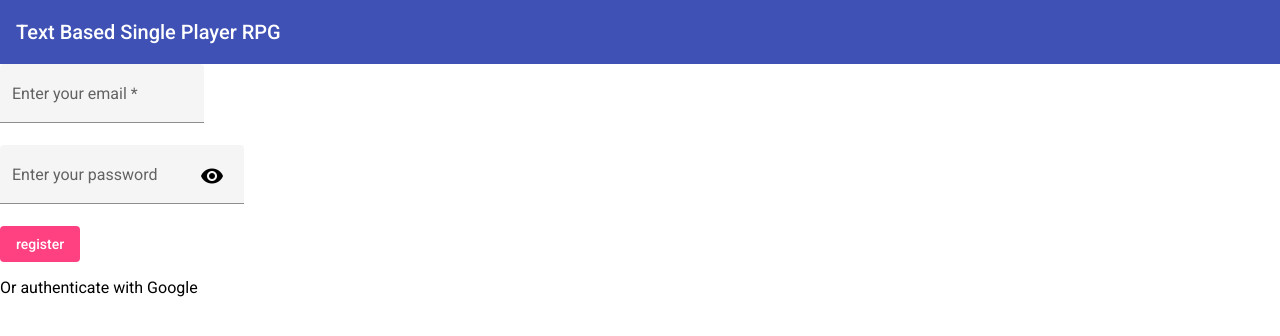
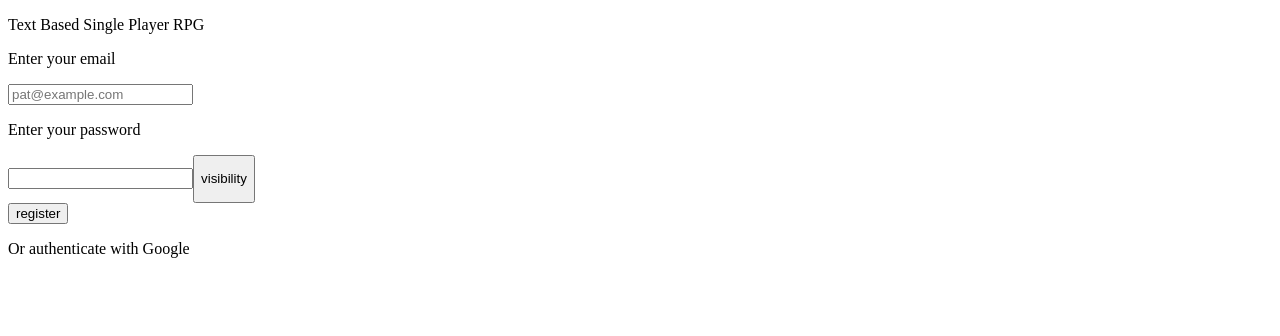
Before and after one commit to ZorTTroZ-Dev/TBSPRPG_UI, an Angular app in the folder tbsprpg/: page /register in a window 1280 px wide. Shown: the top 336 px of the page. Built offline with nearby package versions, Linux system fonts and the light colour scheme.

Commit message:
TbspRpg UI
Removed material tags.

```diff
--- a/tbsprpg/angular.json
+++ b/tbsprpg/angular.json
@@ -27,10 +27,7 @@
               "src/favicon.ico",
               "src/assets"
             ],
-            "styles": [
-              "./node_modules/@angular/material/prebuilt-themes/indigo-pink.css",
-              "src/styles.scss"
-            ],
+            "styles": [],
             "scripts": []
           },
           "configurations": {
@@ -92,10 +89,7 @@
               "src/favicon.ico",
               "src/assets"
             ],
-            "styles": [
-              "./node_modules/@angular/material/prebuilt-themes/indigo-pink.css",
-              "src/styles.scss"
-            ],
+            "styles": [],
             "scripts": []
           }
         },
--- a/tbsprpg/src/app/components/console/comresp/comresp.component.html
+++ b/tbsprpg/src/app/components/console/comresp/comresp.component.html
@@ -1,10 +1,8 @@
 <div>
     {{prompt}}
-    <mat-form-field style="width: 50%;">
         <input matInput #command
             (keyup.enter)="handleCommand(command.value)"
             [disabled]="inactive" appFocusOnShowDirective />
-    </mat-form-field>
 </div>
 <div>
     <ng-template appConsoleOutput></ng-template>
--- a/tbsprpg/src/app/components/console/header/header.component.html
+++ b/tbsprpg/src/app/components/console/header/header.component.html
@@ -2,4 +2,4 @@
     <div>zorttroz {{title}}</div>
     <div>{{version}}</div>
 </div>
-<mat-divider></mat-divider>
+<hr>
--- a/tbsprpg/src/app/components/game/movement/movement.component.html
+++ b/tbsprpg/src/app/components/game/movement/movement.component.html
@@ -1,5 +1,5 @@
 <div style="font-size: 24px;width: 98%; height: 92%; display: grid;grid-template-columns: 1fr 1fr;gap: 1%;padding-left: 1%;padding-top:1%;padding-bottom:1%;">
     <ng-container *ngFor="let _ of [1,2,3,4,5,6]">
-        <button mat-flat-button color="primary">Movement</button>
+        <button>Movement</button>
     </ng-container>
 </div>
--- a/tbsprpg/src/app/components/game/verbs/verbs.component.html
+++ b/tbsprpg/src/app/components/game/verbs/verbs.component.html
@@ -1,5 +1,5 @@
 <div style="width: 98%; height: 92%; display: grid;grid-template-columns: 1fr 1fr 1fr;gap: 1%;padding-left: 1%;padding-top:1%;padding-bottom:1%;">
     <ng-container *ngFor="let _ of [1,2,3,4,5,6,7,8,9]">
-        <button mat-flat-button color="primary">Action</button>
+        <button>Action</button>
     </ng-container>
 </div>
--- a/tbsprpg/src/app/components/mainsite/landing.component.html
+++ b/tbsprpg/src/app/components/mainsite/landing.component.html
@@ -6,10 +6,7 @@ Lorem ipsum dolor sit amet, consectetur adipiscing elit. Aenean turpis sapien, s
 Cras rutrum, leo eu fringilla consectetur, purus nulla hendrerit urna, et fringilla ante sapien sit amet diam. Nunc blandit, sem eget pellentesque pretium, purus nibh gravida sem, vulputate pretium arcu nibh iaculis neque. Sed nec sem ut magna ultricies fermentum vitae at felis. Nullam dignissim at ante in cursus. Sed risus neque, maximus nec massa a, dictum congue dolor. Nam lacinia tincidunt commodo. Curabitur sit amet nisl ultricies, aliquam purus vel, dictum purus.
 </p>
 <div>
-    <mat-form-field style="padding-right: 5px;">
-        <mat-label>Enter your email</mat-label>
-        <input matInput placeholder="pat@example.com" [(ngModel)]="email" required>
-        <!-- <mat-error *ngIf="email.invalid">{{getErrorMessage()}}</mat-error> -->
-    </mat-form-field>
-    <button mat-flat-button color="accent" (click)="getStarted()">get started</button>
+        <p>Enter your email</p>
+        <input placeholder="pat@example.com" [(ngModel)]="email" required>
+    <button (click)="getStarted()">get started</button>
 </div>
--- a/tbsprpg/src/app/components/mainsite/login/login.component.html
+++ b/tbsprpg/src/app/components/mainsite/login/login.component.html
@@ -1,22 +1,17 @@
 <app-toolbar></app-toolbar>
 <div>
     <form (ngSubmit)="login()" [formGroup]="loginForm">
-        <mat-form-field appearance="fill">
-            <mat-label>enter your email</mat-label>
-            <input id="email" matInput placeholder="pat@example.com" required email formControlName="email">
-            <mat-error *ngIf="email.invalid">enter a valid email address</mat-error>
-        </mat-form-field>
+            <p>enter your email</p>
+            <input id="email" placeholder="pat@example.com" required email formControlName="email">
         <br>
-        <mat-form-field appearance="fill">
-            <mat-label>enter your password</mat-label>
-            <input id="password" matInput [type]="hide ? 'password' : 'text'" formControlName="password" required>
-            <button mat-icon-button matSuffix (click)="hide = !hide" [attr.aria-label]="'Hide password'" [attr.aria-pressed]="hide">
-            <mat-icon>{{hide ? 'visibility_off' : 'visibility'}}</mat-icon>
+            <p>enter your password</p>
+            <input id="password" [type]="hide ? 'password' : 'text'" formControlName="password" required>
+            <button (click)="hide = !hide" [attr.aria-label]="'Hide password'" [attr.aria-pressed]="hide">
+            <p>{{hide ? 'visibility_off' : 'visibility'}}</p>
             </button>
-        </mat-form-field>
         <br>
-        <button mat-flat-button color="accent" type="submit" [disabled]="!loginForm.valid">login</button>
-        <mat-error *ngIf="loginError">invalid username or password</mat-error>
+        <button type="submit" [disabled]="!loginForm.valid">login</button>
+        <p *ngIf="loginError">invalid username or password</p>
     </form>
 </div>
 <p>Or authenticate with Google</p>
--- a/tbsprpg/src/app/components/mainsite/registration/registration.component.html
+++ b/tbsprpg/src/app/components/mainsite/registration/registration.component.html
@@ -1,19 +1,14 @@
 <app-toolbar></app-toolbar>
 <div>
-    <mat-form-field appearance="fill">
-        <mat-label>Enter your email</mat-label>
-        <input matInput placeholder="pat@example.com" required>
-        <!-- <mat-error *ngIf="email.invalid">{{getErrorMessage()}}</mat-error> -->
-    </mat-form-field>
+        <p>Enter your email</p>
+        <input placeholder="pat@example.com" required>
     <br>
-    <mat-form-field appearance="fill">
-        <mat-label>Enter your password</mat-label>
-        <input matInput [type]="hide ? 'password' : 'text'">
-        <button mat-icon-button matSuffix (click)="hide = !hide" [attr.aria-label]="'Hide password'" [attr.aria-pressed]="hide">
-        <mat-icon>{{hide ? 'visibility_off' : 'visibility'}}</mat-icon>
+        <p>Enter your password</p>
+        <input [type]="hide ? 'password' : 'text'">
+        <button (click)="hide = !hide" [attr.aria-label]="'Hide password'" [attr.aria-pressed]="hide">
+        <p>{{hide ? 'visibility_off' : 'visibility'}}</p>
         </button>
-    </mat-form-field>
     <br>
-    <button mat-flat-button color="accent" (click)="register()">register</button>
+    <button (click)="register()">register</button>
 </div>
 <p>Or authenticate with Google</p>
--- a/tbsprpg/src/app/components/mainsite/toolbar/toolbar.component.html
+++ b/tbsprpg/src/app/components/mainsite/toolbar/toolbar.component.html
@@ -1,3 +1,3 @@
-<mat-toolbar color="primary">
+<p color="primary">
     <span>Text Based Single Player RPG</span>
-</mat-toolbar>
+</p>
```
Also changed, not shown: tbsprpg/src/app/app.module.ts (+1 -19 lines), 1 other file (tests, documents, lock files or other folders).
